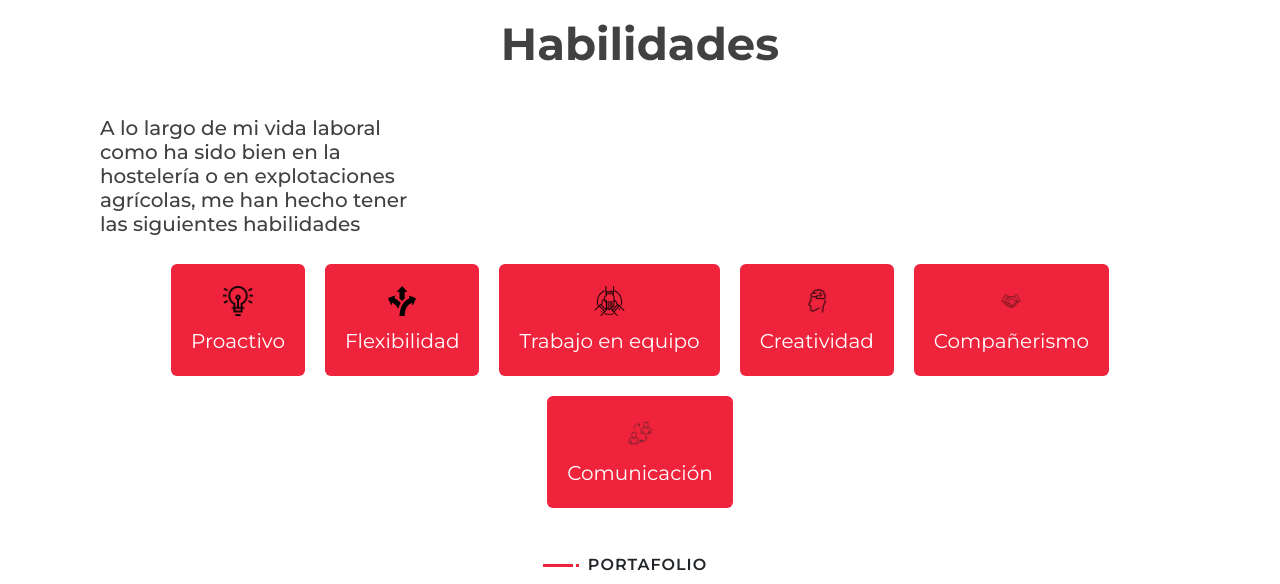
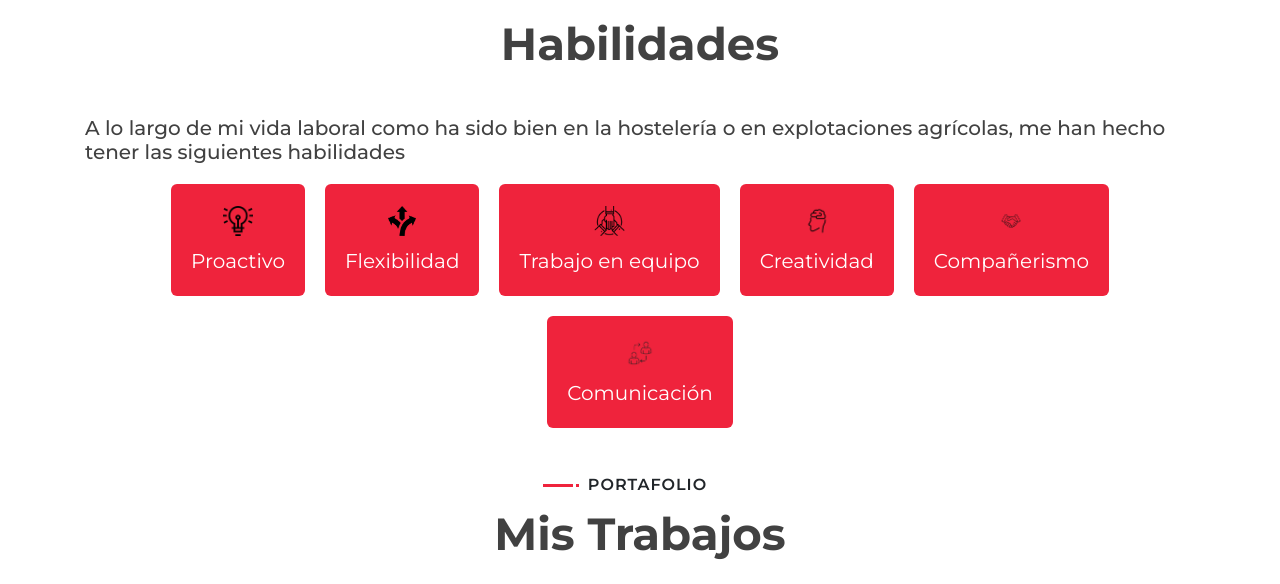
Before and after one commit to angelvilla01/angelvilla01.github.io, a plain HTML site: page index.html in a window 1280 px wide. Shown: the part 3278-3862 px from the top of the page. Drawn offline with nearby package versions, Linux system fonts and the light colour scheme.

Commit message:
Ajustes finales

```diff
--- a/index.html
+++ b/index.html
@@ -356,10 +356,13 @@
                     <div class="section-header text-center">
                          <h2>Habilidades</h2>
                     </div>
-                    <div class="col-lg-4 col-md-6 col-sm-12 d-flex align-items-center justify-content-center">
 
-                     <h5>A lo largo de mi vida laboral como ha sido bien en la hostelería o en explotaciones agrícolas, me han hecho tener las siguientes habilidades</h5>
+                    <div>
+                        <h5>A lo largo de mi vida laboral como ha sido bien en la hostelería o en explotaciones agrícolas, me han hecho tener las siguientes habilidades</h5>
                     </div>
+
+
+
                     <div class="contenedor-grid align-items-center">
                         <div class="grid-item  justify-content-center">
                             <div style="text-align: center;"><img src="img/Proactivo.png" alt="proactivo"></div>
```
